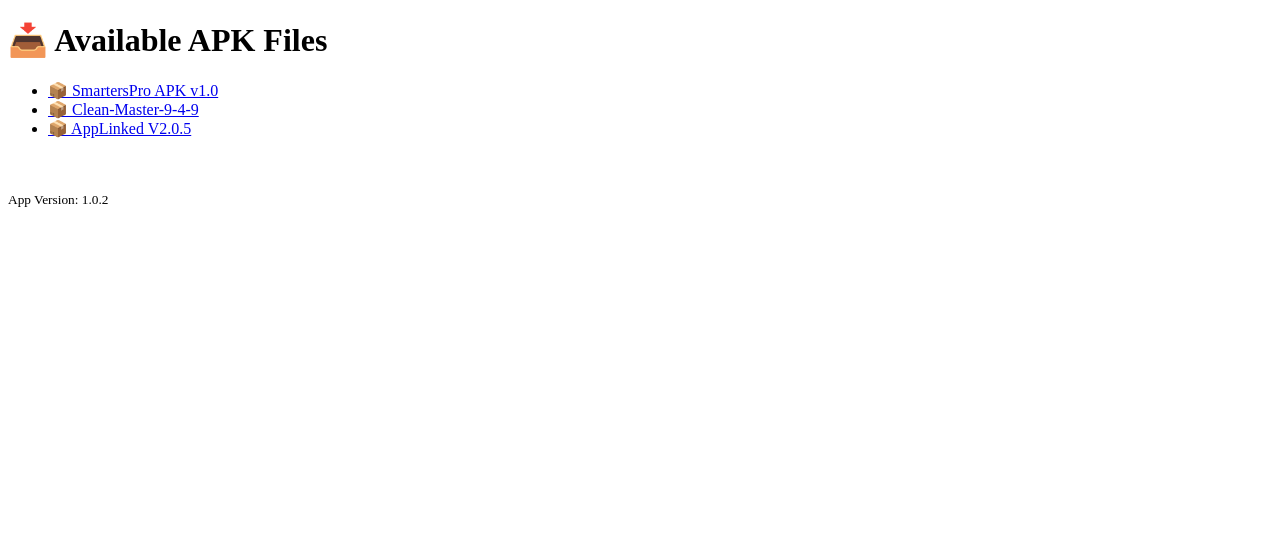
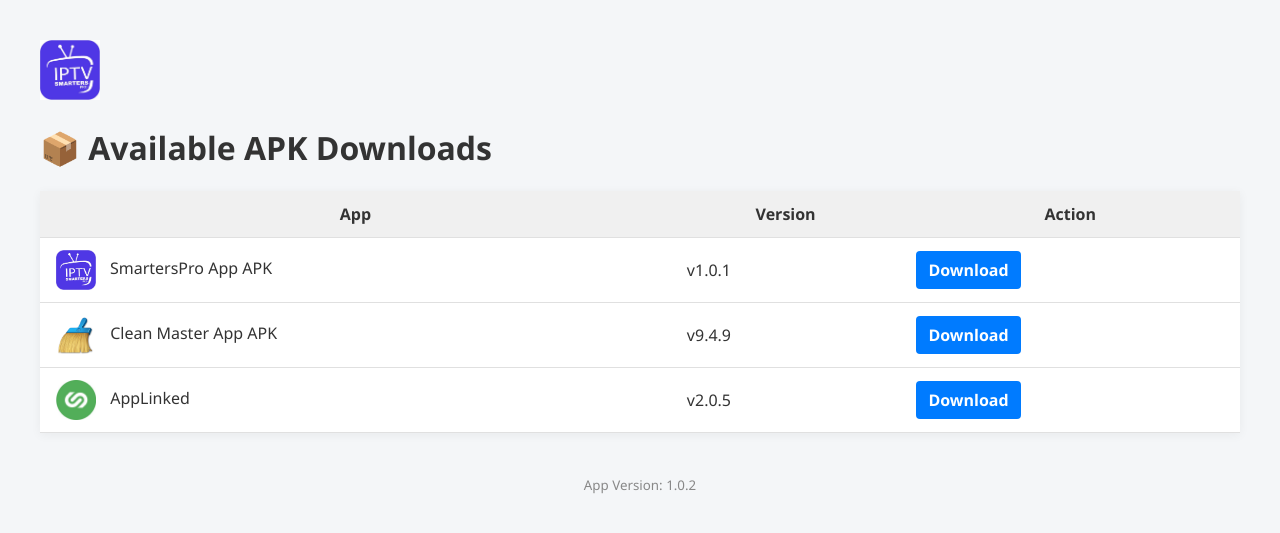
Before and after one commit to dsvhub/APKlink, a Flask app: page /public in a window 1280 px wide. Shown: the top 533 px of the page. Run offline with Flask 3, Linux system fonts and the light colour scheme; data comes from the database, SQL or seed files in the repository; both versions use the stored data as it was after the commit.

Commit message:
Add Logo and DL Button

```diff
--- a/templates/public_apks.html
+++ b/templates/public_apks.html
@@ -1,35 +1,111 @@
 <!doctype html>
 <html>
 <head>
-    <title>Public APK Downloads</title>
+    <title>📥 Public APK Downloads</title>
+    <style>
+        body {
+            font-family: 'Segoe UI', Tahoma, Geneva, Verdana, sans-serif;
+            margin: 40px;
+            background-color: #f4f6f8;
+            color: #333;
+        }
+        .logo {
+            height: 60px;
+        }
+        table {
+            width: 100%;
+            background-color: #fff;
+            border-collapse: collapse;
+            box-shadow: 0 2px 10px rgba(0,0,0,0.05);
+            margin-top: 20px;
+        }
+        th, td {
+            padding: 12px 16px;
+            border-bottom: 1px solid #e0e0e0;
+        }
+        th {
+            background-color: #f0f0f0;
+        }
+        a.btn-download {
+            display: inline-block;
+            background-color: #007bff;
+            color: white;
+            padding: 8px 12px;
+            border-radius: 4px;
+            text-decoration: none;
+            font-weight: bold;
+        }
+        a.btn-download:hover {
+            background-color: #0056b3;
+        }
+        footer {
+            margin-top: 40px;
+            text-align: center;
+            color: #888;
+        }
+    </style>
 </head>
 <body>
-    <h1>📥 Available APK Files</h1>
 
-    <ul>
-        <li>
-            <a href="https://github.com/dsvhub/APKlink/releases/download/V1.0/SmartersPro.apk" target="_blank">
-                📦 SmartersPro APK v1.0
+    <!-- 🔹 Logo -->
+    <img src="{{ url_for('static', filename='logo.png') }}" alt="Logo" class="logo">
+
+    <!-- 🔹 Title -->
+    <h1>📦 Available APK Downloads</h1>
+
+    <!-- 🔹 APK Table -->
+<table>
+    <tr>
+        <th>App</th>
+        <th>Version</th>
+        <th>Action</th>
+    </tr>
+
+    <tr>
+        <td>
+            <img src="{{ url_for('static', filename='icons/SmartersPro.png') }}" alt="MyApp Logo" style="height:40px; vertical-align: middle; margin-right: 10px;">
+            SmartersPro App APK
+        </td>
+        <td>v1.0.1</td>
+        <td>
+            <a class="btn-download" href="https://github.com/dsvhub/APKlink/releases/download/V1.0/SmartersPro.apk" target="_blank">
+                Download
             </a>
-        </li>
-        <li>
-            <a href="https://github.com/dsvhub/APKlink/releases/download/V1.0/clean-master-9-4-9.apk" target="_blank">
-                📦 Clean-Master-9-4-9
+        </td>
+    </tr>
+
+    <tr>
+        <td>
+            <img src="{{ url_for('static', filename='icons/clean_master-logo.png') }}" alt="MyApp Logo" style="height:40px; vertical-align: middle; margin-right: 10px;">
+            Clean Master App APK
+        </td>
+        <td>v9.4.9</td>
+        <td>
+            <a class="btn-download" href="https://github.com/dsvhub/APKlink/releases/download/V1.0/clean-master-9-4-9.apk" target="_blank">
+                Download
             </a>
-        </li>
-        <li>
-            <a href="https://github.com/dsvhub/APKlink/releases/download/V1.0/AppLinked_2.0.5.apk" target="_blank">
-                📦 AppLinked V2.0.5
+        </td>
+    </tr>
+
+    <tr>
+        <td>
+            <img src="{{ url_for('static', filename='icons/AppLinkedLogo2.png') }}" alt="MyApp2 Logo" style="height:40px; vertical-align: middle; margin-right: 10px;">
+            AppLinked
+        </td>
+        <td>v2.0.5</td>
+        <td>
+            <a class="btn-download" href="https://github.com/dsvhub/APKlink/releases/download/V1.0/AppLinked_2.0.5.apk" target="_blank">
+                Download
             </a>
-        </li>
-        <!-- Add more links here as needed -->
-    </ul>
+        </td>
+    </tr>
+</table>
 
-    <br><br>
 
-    <!-- ✅ Footer placed correctly -->
+    <!-- 🔹 Footer -->
     <footer>
         <small>App Version: {{ version }}</small>
     </footer>
+
 </body>
 </html>
```
Also changed, not shown: git_backup.py (added, +30 -0 lines), static/icons/AppLinkedLogo2.png (added), static/icons/SmartersPro.png (added), static/icons/clean_master-logo.png (added), static/logo.png (added), templates/uploads/database.db.
